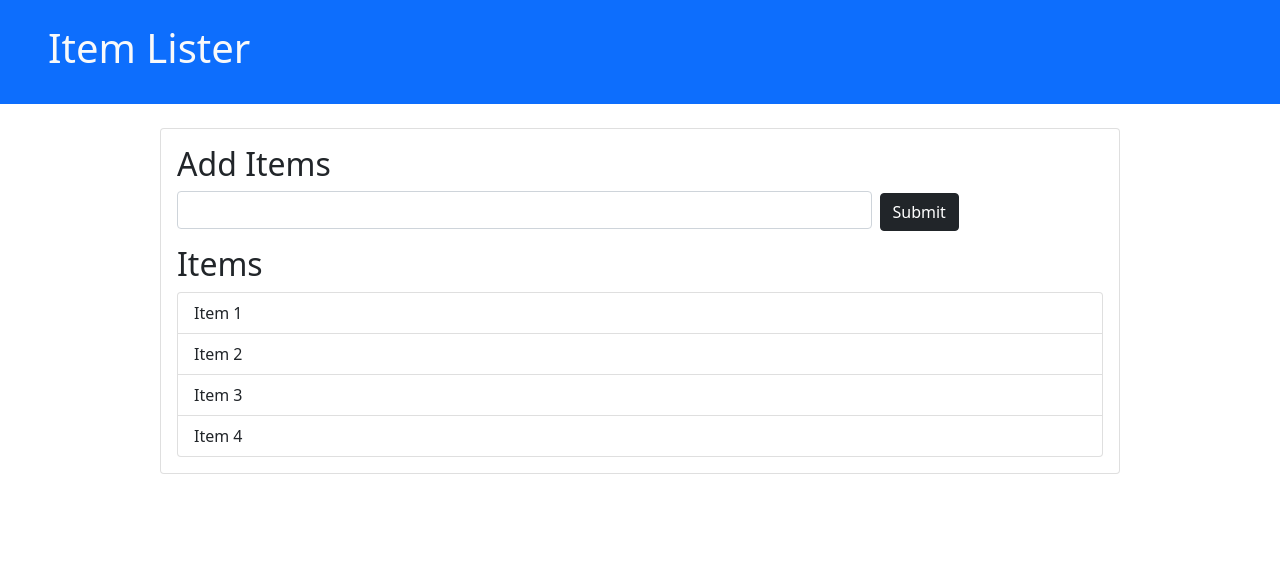
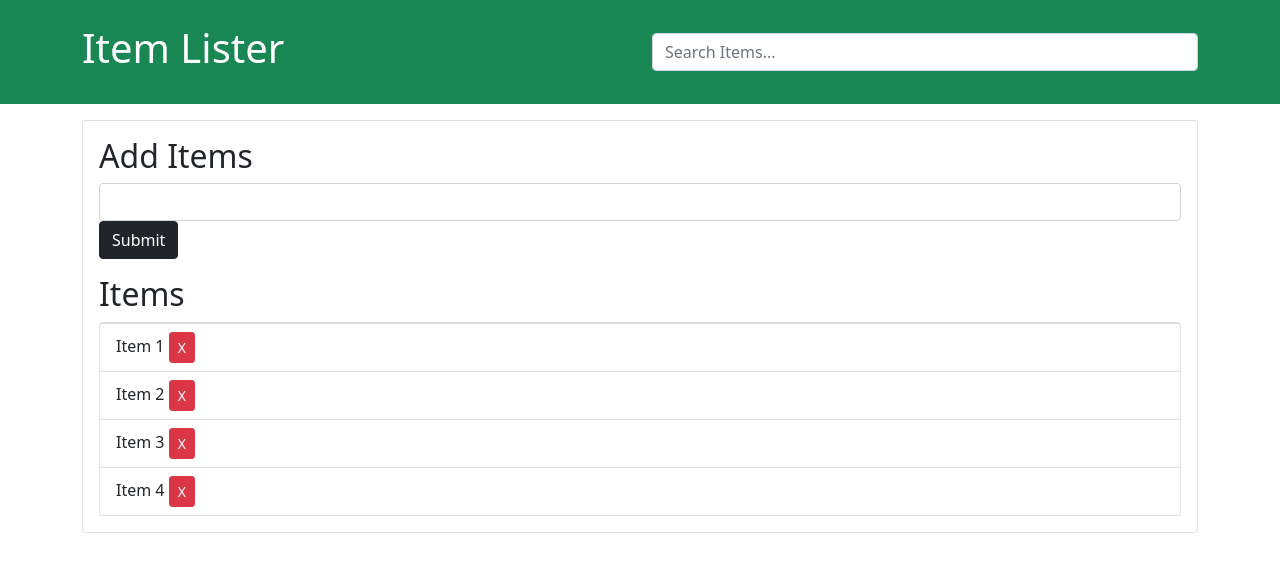
Before and after one commit to jonathanlu31/JS_projects, a plain HTML site: page dom/index.html in a window 1280 px wide. Drawn offline with nearby package versions, Linux system fonts and the light colour scheme.

Commit message:
Finished dom series, item list

```diff
--- a/dom/index.html
+++ b/dom/index.html
@@ -5,8 +5,37 @@
     <meta http-equiv="X-UA-Compatible" content="IE=edge">
     <meta name="viewport" content="width=device-width, initial-scale=1.0">
     <title>DOM</title>
+    <link href="https://cdn.jsdelivr.net/npm/bootstrap@5.0.1/dist/css/bootstrap.min.css" rel="stylesheet" integrity="sha384-+0n0xVW2eSR5OomGNYDnhzAbDsOXxcvSN1TPprVMTNDbiYZCxYbOOl7+AMvyTG2x" crossorigin="anonymous"></link>
 </head>
 <body>
+    <header id="main-header" class="bg-success text-white p-4 mb-3">
+        <div class="container">
+          <div class="row">
+            <div class="col-md-6">
+                <h1 id="header-title">Item Lister</h1>
+            </div>
+            <div class="col-md-6 align-self-center">
+                <input type="text" class="form-control" id="filter" placeholder="Search Items...">
+            </div>
+          </div>
+        </div>
+      </header>
+      <div class="container">
+       <div id="main" class="card card-body">
+        <h2 class="title">Add Items</h2>
+        <form id="addForm" class="form-inline mb-3">
+          <input type="text" class="form-control mr-2" id="item">
+          <input type="submit" class="btn btn-dark" value="Submit">
+        </form>
+        <h2 class="title">Items</h2>
+        <ul id="items" class="list-group">
+          <li class="list-group-item">Item 1 <button class="btn btn-danger btn-sm float-right delete">X</button></li>
+          <li class="list-group-item">Item 2 <button class="btn btn-danger btn-sm float-right delete">X</button></li>
+          <li class="list-group-item">Item 3 <button class="btn btn-danger btn-sm float-right delete">X</button></li>
+          <li class="list-group-item">Item 4 <button class="btn btn-danger btn-sm float-right delete">X</button></li>
+        </ul>
+       </div>
+      </div>
     <script src='index.js'></script>
 </body>
 </html>
--- a/dom/index.js
+++ b/dom/index.js
@@ -1,38 +1,80 @@
-document.head.insertAdjacentHTML('beforeend', `<link href="https://cdn.jsdelivr.net/npm/bootstrap@5.0.1/dist/css/bootstrap.min.css" rel="stylesheet" integrity="sha384-+0n0xVW2eSR5OomGNYDnhzAbDsOXxcvSN1TPprVMTNDbiYZCxYbOOl7+AMvyTG2x" crossorigin="anonymous"></link>`)
+// document.head.insertAdjacentHTML('beforeend', `<link href="https://cdn.jsdelivr.net/npm/bootstrap@5.0.1/dist/css/bootstrap.min.css" rel="stylesheet" integrity="sha384-+0n0xVW2eSR5OomGNYDnhzAbDsOXxcvSN1TPprVMTNDbiYZCxYbOOl7+AMvyTG2x" crossorigin="anonymous"></link>`)
 
-let header = document.createElement('header');
-header.innerHTML = '<h1>Item Lister</h1>';
-document.body.append(header);
-header.className = 'bg-primary px-5 py-4 text-light'
+// let header = document.createElement('header');
+// header.innerHTML = '<h1>Item Lister</h1>';
+// document.body.append(header);
+// header.className = 'bg-primary px-5 py-4 text-light'
 
-let container = document.createElement('div');
-container.insertAdjacentHTML('beforeend', '<h2>Add Items</h2>');
-container.classList.add('card-body')
+// let container = document.createElement('div');
+// container.insertAdjacentHTML('beforeend', '<h2>Add Items</h2>');
+// container.classList.add('card-body')
 
 
-let inputText = document.createElement('input');
-inputText.type = 'text';
-inputText.classList.add('form-control', 'w-75', 'd-inline', 'me-2', 'mb-3');
-let submit = document.createElement('input');
-submit.type = 'submit';
-submit.classList.add('btn', 'btn-dark')
+// let inputText = document.createElement('input');
+// inputText.type = 'text';
+// inputText.classList.add('form-control', 'w-75', 'd-inline', 'me-2', 'mb-3');
+// let submit = document.createElement('input');
+// submit.type = 'submit';
+// submit.classList.add('btn', 'btn-dark')
 
-container.append(inputText, submit);
-container.insertAdjacentHTML('beforeend', '<h2>Items</h2>');
+// container.append(inputText, submit);
+// container.insertAdjacentHTML('beforeend', '<h2>Items</h2>');
 
-let ul = document.createElement('ul');
-ul.classList.add('list-group');
-for (let i = 1; i < 5; i++) {
-    let item = document.createElement('li');
-    item.textContent = `Item ${i}`;
-    item.className = 'list-group-item';
-    ul.append(item);
+// let ul = document.createElement('ul');
+// ul.classList.add('list-group');
+// for (let i = 1; i < 5; i++) {
+//     let item = document.createElement('li');
+//     item.textContent = `Item ${i}`;
+//     item.className = 'list-group-item';
+//     ul.append(item);
+// }
+
+// container.append(ul);
+
+// let card = document.createElement('div');
+// card.classList.add('card', 'w-75', 'mx-auto', 'mt-4');
+// card.append(container);
+
+// document.body.append(card);
+
+let form = document.querySelector('form');
+let itemList = document.querySelector('#items');
+let search = document.querySelector('#filter');
+
+form.addEventListener('submit', e => {
+  e.preventDefault();
+  let userItem = form.firstElementChild.value;
+  createItem(userItem);
+  form.firstElementChild.value = '';
+});
+
+function createItem(item) {
+  let newItem = document.createElement('li');
+  newItem.className = 'list-group-item';
+  newItem.textContent = item;
+  let closeButton = document.createElement('button');
+  closeButton.className = 'btn btn-danger btn-sm float-right delete';
+  closeButton.textContent = 'X';
+  newItem.append(closeButton);
+  itemList.append(newItem);
 }
 
-container.append(ul);
+itemList.addEventListener('click', e => {
+  if (e.target.tagName !== 'BUTTON') {
+    return;
+  }
+  if (confirm('Are you sure?')) {
+    e.target.closest('li').remove();
+  }
+})
 
-let card = document.createElement('div');
-card.classList.add('card', 'w-75', 'mx-auto', 'mt-4');
-card.append(container);
-
-document.body.append(card);
+search.addEventListener('keyup', e => {
+  let filterText = e.target.value.toLowerCase();
+  for (let item of itemList.children) {
+    if (item.textContent.toLowerCase().includes(filterText)) {
+      item.style.display = 'block';
+    } else {
+      item.style.display = 'none';
+    }
+  }
+})
```
